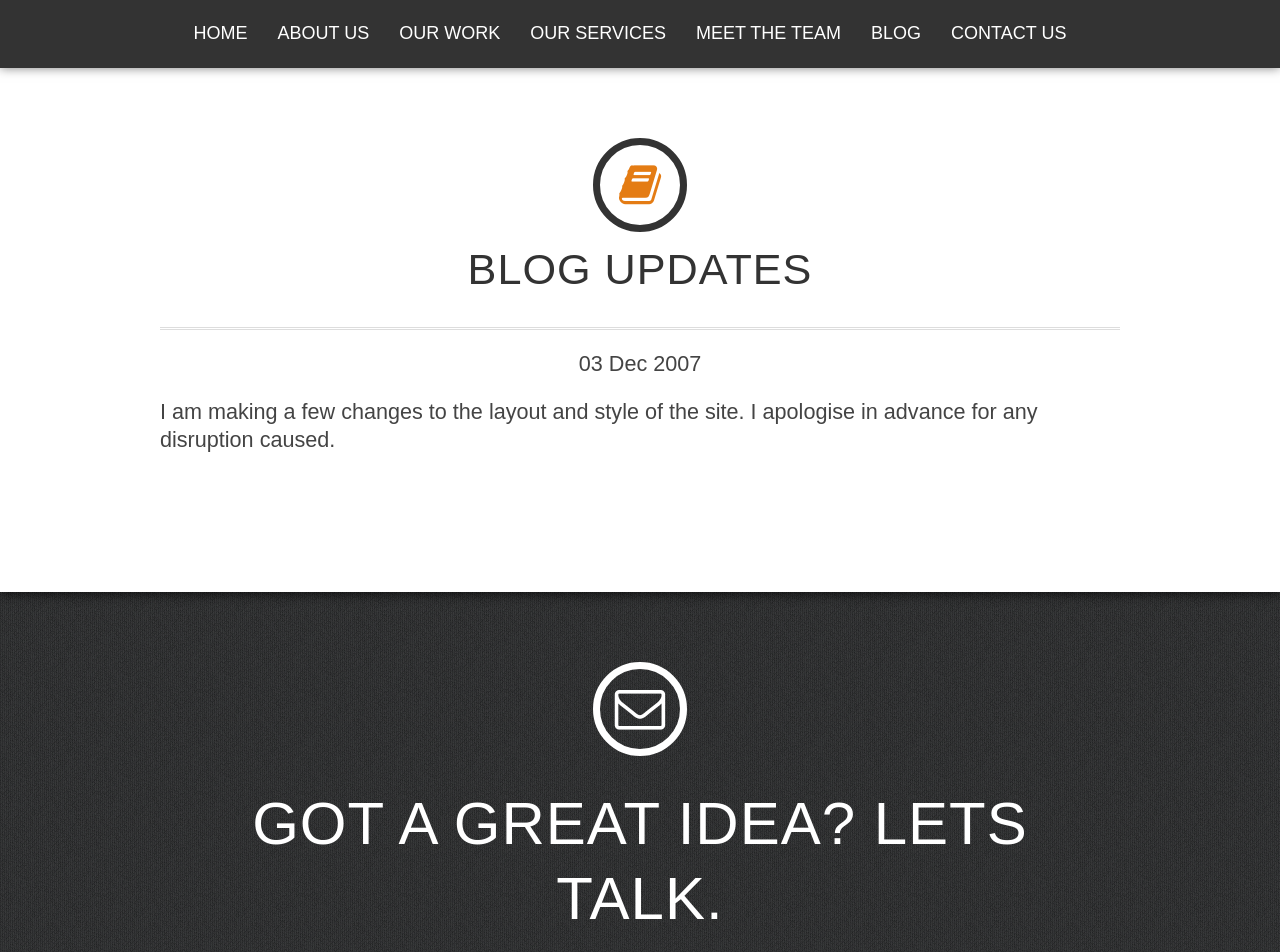
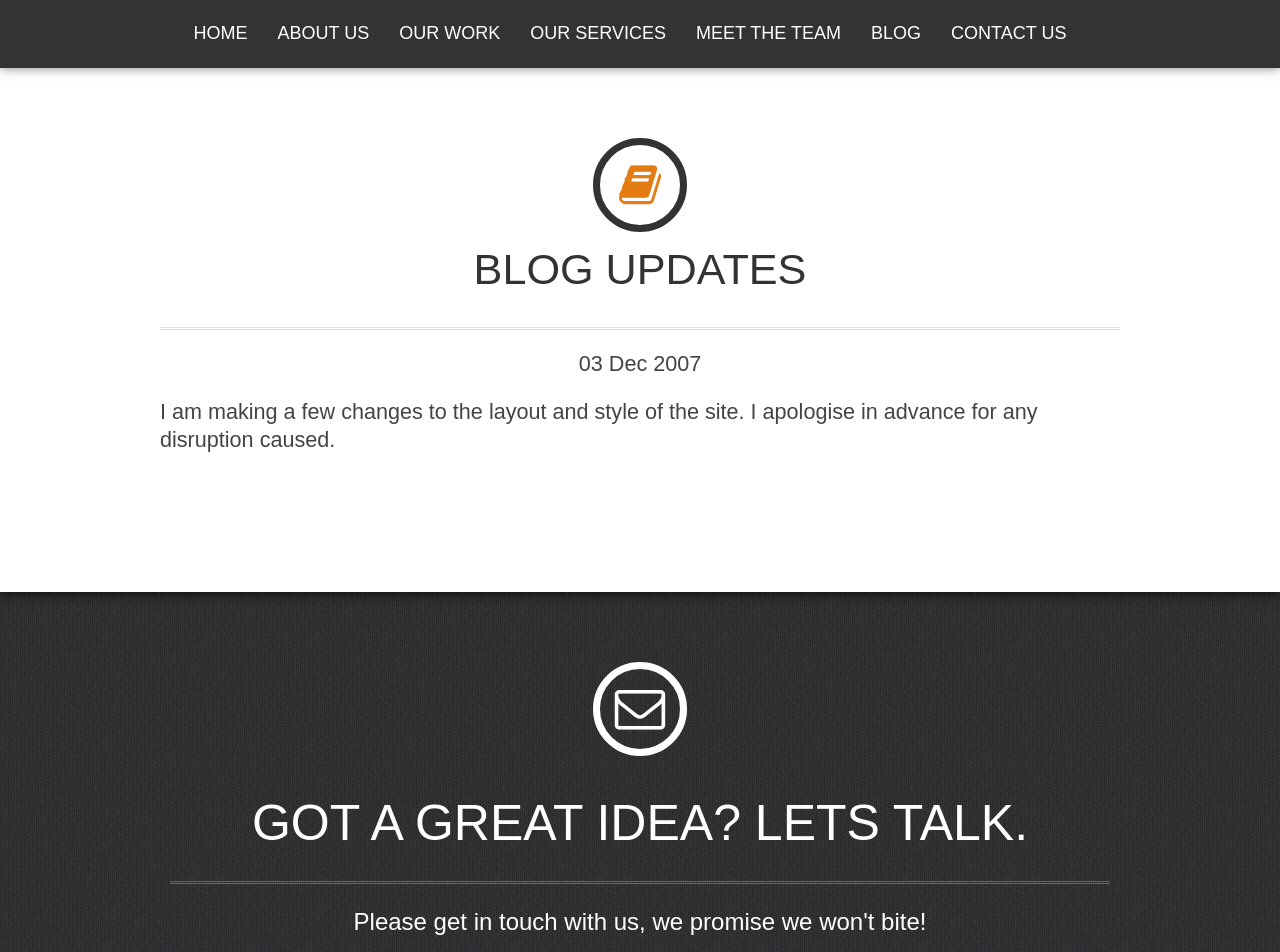
Before and after one commit to gotripod/gotripod.github.io, a Jekyll site: the page built from _posts/2007-12-03-blog-updates.markdown, in a window 1280 px wide. Shown: the top 952 px of the page. Built offline with Jekyll 4.4.1, drawn with Linux system fonts in a browser that asks for light colours; some web fonts are replaced; Markdown is read by kramdown in place of the engine named in the settings.

Commit message:
dial down font size

```diff
--- a/assets/css/style.scss
+++ b/assets/css/style.scss
@@ -93,10 +93,10 @@ h6 a {
 }
 
 h1 {
-	font-size: 60px;
+	font-size: 50px;
 	line-height: 75px;
 	margin-bottom: 20px;
-	letter-spacing: 1px;
+	letter-spacing: 0;
 	border-bottom: medium double #ddd;
 	padding-bottom: 20px;
 }
@@ -194,25 +194,27 @@ blockquote cite a:visited {
 #uber-statement {
 	background-color: #333333;
 	background-color: rgba(33, 33, 33, .7);
-	font-size: 80px;
+	font-size: 70px;
 	border: none;
 	color: #fff;
 	text-align: center;
 	line-height: 1.2;
 	padding: 20px 0;
 	margin-top: 80px;
+	letter-spacing: -0.5px;
 }
 
 #uber-content {
 	background-color: #333333;
 	background-color: rgba(33, 33, 33, .7);
-	font-size: 40px;
+	font-size: 30px;
 	border: none;
 	color: #fff;
 	text-align: center;
 	line-height: 1.2;
 	padding: 20px 0;
 	margin-top: 1px;
+	letter-spacing: -0.5px;
 }
 
 .logos h2 {
@@ -1838,7 +1840,7 @@ nav select {
 @media only screen and (max-width: 768px) {
 
 	h1 {
-		font-size: 40px;
+		font-size: 35px;
 		line-height: 50px;
 	}
 
```
